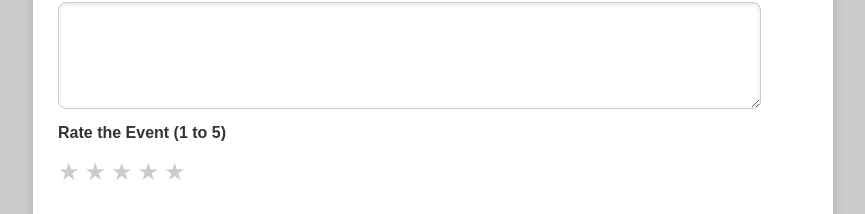
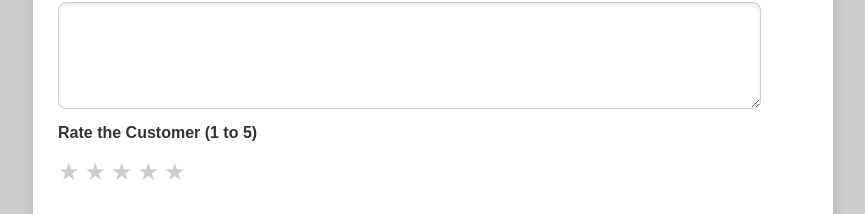
Before and after one commit to ujustbetech/LeadCapturingTool, a Next.js app: page /events/1 in a window 1280 px wide. Shown: the part 1127-1341 px from the top of the page, without its empty margins (207-1072 px from the left). Built offline with nearby package versions, Linux system fonts and the light colour scheme; no server answers; the database is empty.

Commit message:
Update [id].js

```diff
--- a/pages/events/[id].js
+++ b/pages/events/[id].js
@@ -250,7 +250,7 @@ const [organization, setOrganization] = useState('');
 
   {/* 8. Star Rating */}
   <div className="input-group">
-    <label>Rate the Event (1 to 5)</label>
+    <label>Rate the Customer (1 to 5)</label>
     <div className="star-rating">
       {[1, 2, 3, 4, 5].map((star) => (
         <span
```
